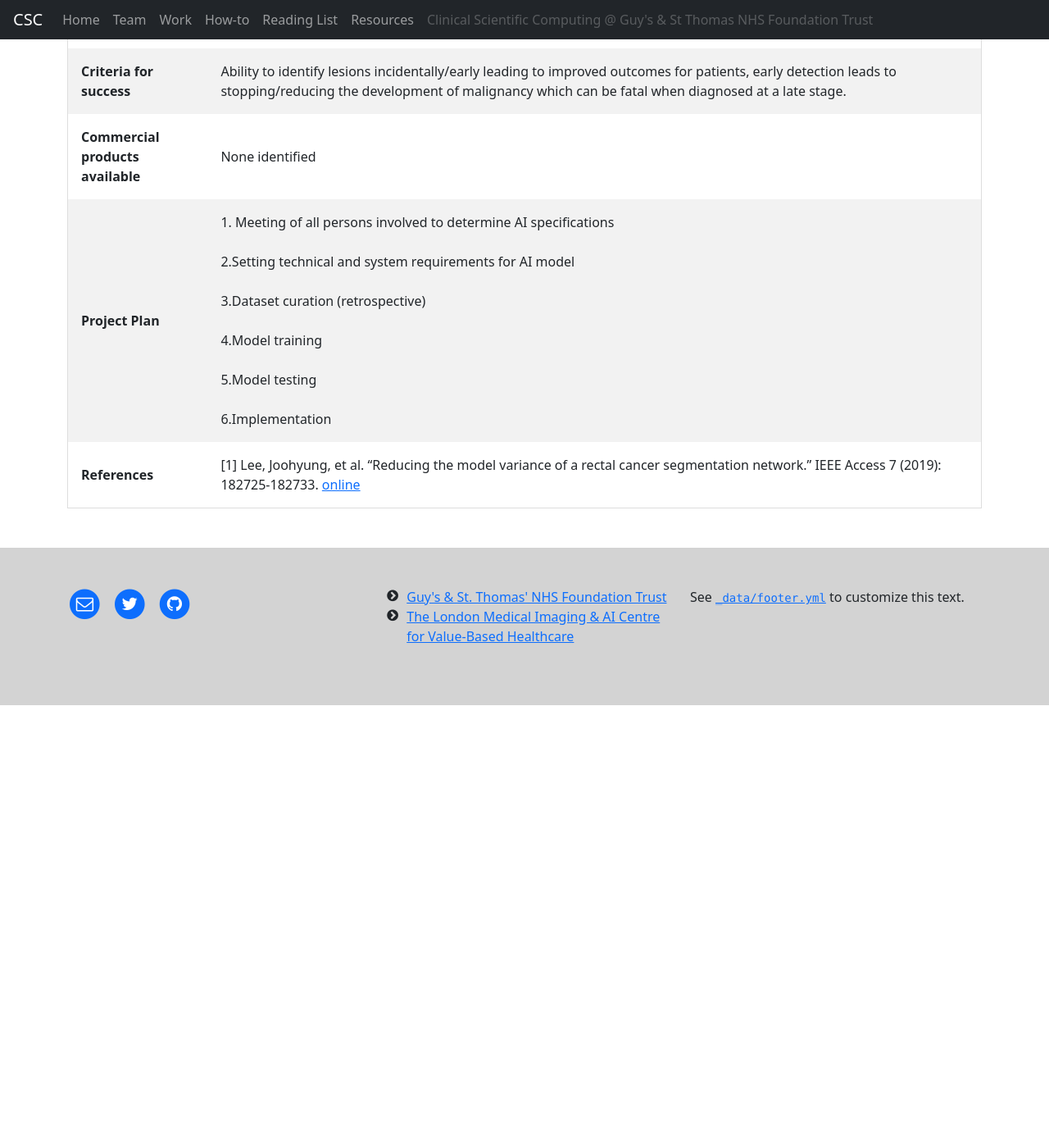
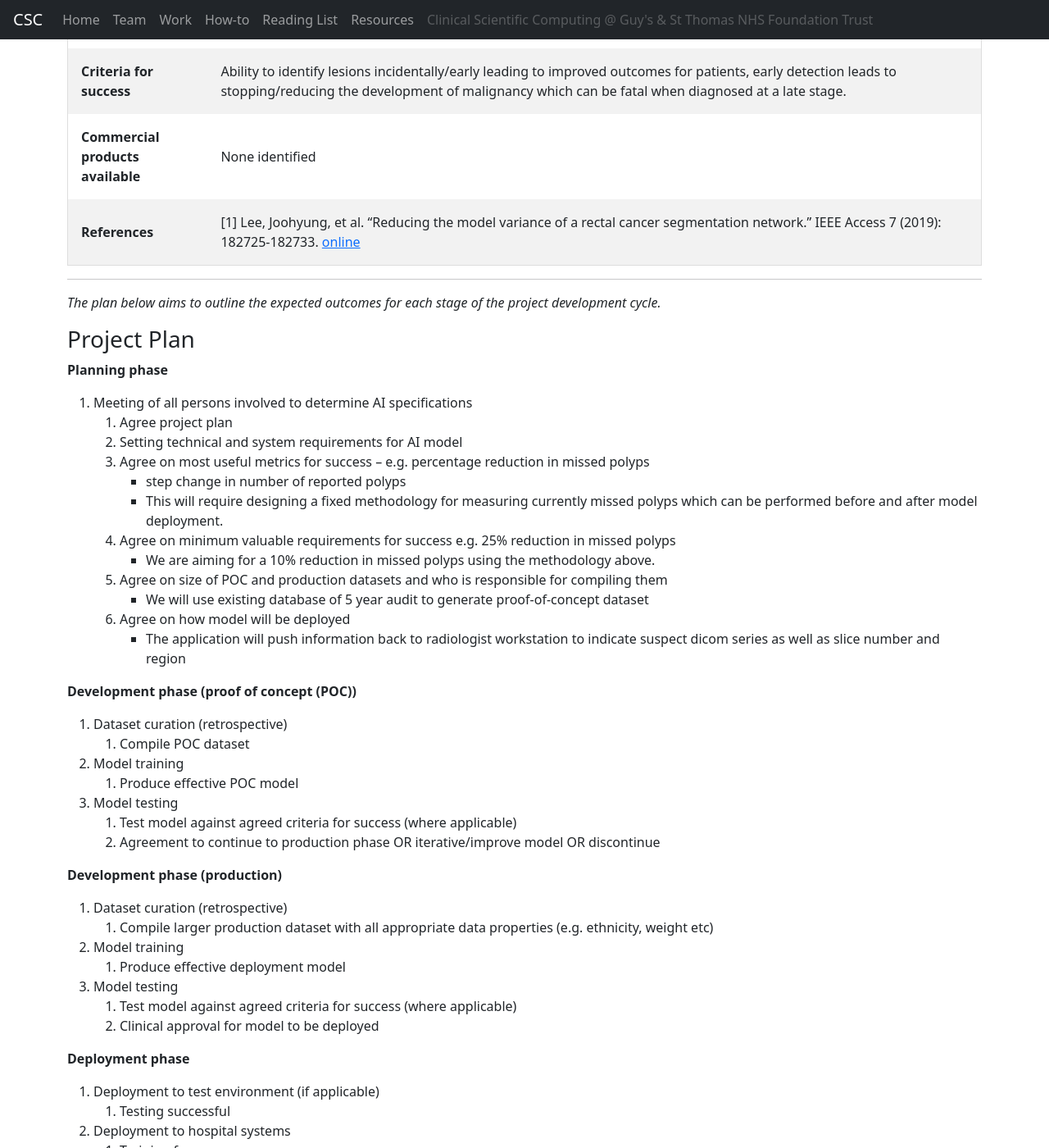
Before and after one commit to GSTT-CSC/gstt-csc-old, a Jekyll site: the page built from projects/AIC008-detection-of-early-rectal-cancers-polyps.md, in a window 1280 px wide and 1400 px high, scrolled down 1160 px. Shown: the whole window at 82% size. Built offline with Jekyll 4.4.1, drawn with Linux system fonts in a browser that asks for light colours; before the commit the page ends 2020 px from its top, so only the background shows below that; some of the changed text lies outside the part shown.

Commit message:
Added project plan to AI008
Adds project plan to rectal polyp project. Plan was a result of first meeting with Tina to agree on requirements.

```diff
--- a/projects/AIC008-detection-of-early-rectal-cancers-polyps.md
+++ b/projects/AIC008-detection-of-early-rectal-cancers-polyps.md
@@ -19,5 +19,47 @@ description: What we'll do, are doing, have done
 | <b>Goals</b> | An application that is able to identify areas of concern for further analysis by radiologists |
 | <b>Criteria for success</b> | Ability to identify lesions incidentally/early leading to improved outcomes for patients, early detection leads to stopping/reducing the development of malignancy which can be fatal when diagnosed at a late stage. |
 | <b>Commercial products available</b> | None identified |
-| <b>Project Plan</b> | 1.	Meeting of all persons involved to determine AI specifications <br><br> 2.Setting technical and system requirements for AI model <br><br> 3.Dataset curation (retrospective) <br><br> 4.Model training <br><br> 5.Model testing <br><br> 6.Implementation |
 | <b>References</b> | [1] Lee, Joohyung, et al. "Reducing the model variance of a rectal cancer segmentation network." IEEE Access 7 (2019): 182725-182733. [online](https://arxiv.org/pdf/1901.07213.pdf) |
+
+___
+
+*The plan below aims to outline the expected outcomes for each stage of the project development cycle.*
+### Project Plan
+**Planning phase**
+1. Meeting of all persons involved to determine AI specifications
+    1. Agree project plan
+    2. Setting technical and system requirements for AI model
+    3. Agree on most useful metrics for success – e.g. percentage reduction in missed polyps
+        * step change in number of reported polyps
+        * This will require designing a fixed methodology for measuring currently missed polyps which can be performed before and after model deployment.
+    4. Agree on minimum valuable requirements for success e.g. 25% reduction in missed polyps
+        * We are aiming for a 10% reduction in missed polyps using the methodology above.
+    5. Agree on size of POC and production datasets and who is responsible for compiling them
+        * We will use existing database of 5 year audit to generate proof-of-concept dataset
+    6. Agree on how model will be deployed
+        * The application will push information back to radiologist workstation to indicate suspect dicom series as well as slice number and region
+
+**Development phase (proof of concept (POC))**
+2. Dataset curation (retrospective)
+    1. Compile POC dataset
+3. Model training
+    1. Produce effective POC model
+4. Model testing
+    1. Test model against agreed criteria for success (where applicable)
+    2. Agreement to continue to production phase OR iterative/improve model OR discontinue
+
+**Development phase (production)**
+5. Dataset curation (retrospective)
+    1. Compile larger production dataset with all appropriate data properties (e.g. ethnicity, weight etc)
+6. Model training
+    1. Produce effective deployment model
+7. Model testing
+    1. Test model against agreed criteria for success (where applicable)
+    2. Clinical approval for model to be deployed
+
+**Deployment phase**
+8. Deployment to test environment (if applicable)
+    1. Testing successful
+9. Deployment to hospital systems
+    1. Training for users
+    2. Continuous monitoring of model performance
```
Also changed, not shown: other parts of projects/AIC008-detection-of-early-rectal-cancers-polyps.md (+1 -1 lines).
